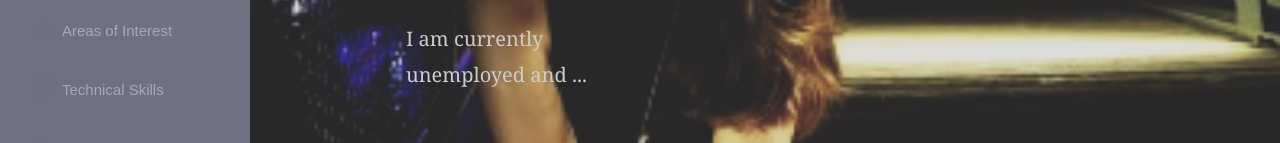
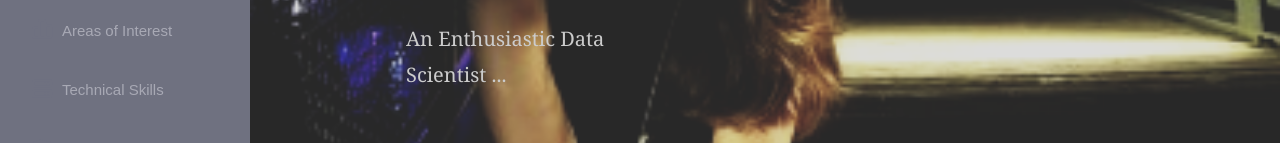
Before and after one commit to saghayi/saghayi.github.io, a plain HTML site: page index.html in a window 1280 px wide. Shown: the part 389-532 px from the top of the page. Drawn offline with Linux system fonts and the light colour scheme.

Commit message:
changed a par in index.html

```diff
--- a/index.html
+++ b/index.html
@@ -99,7 +99,7 @@
                         <div class="slider-text-inner js-fullheight" style="height: 520px;">
                             <div class="desc">
                                 <h1 style="color:#cccccc;">Hi! <br>I'm <br>Marzie</h1>
-                                <p style="color:#cccccc;">I am currently unemployed and ...</p>
+                                <p style="color:#cccccc;">An Enthusiastic Data Scientist ...</p>
                                 <a href="file:assets/file/MarzieSaghayi.pdf" download="MarzieSaghayi.pdf" class="btn">Download Resume <i class="bx bxs-download"></i></a>
                             </div>
                         </div>
```
